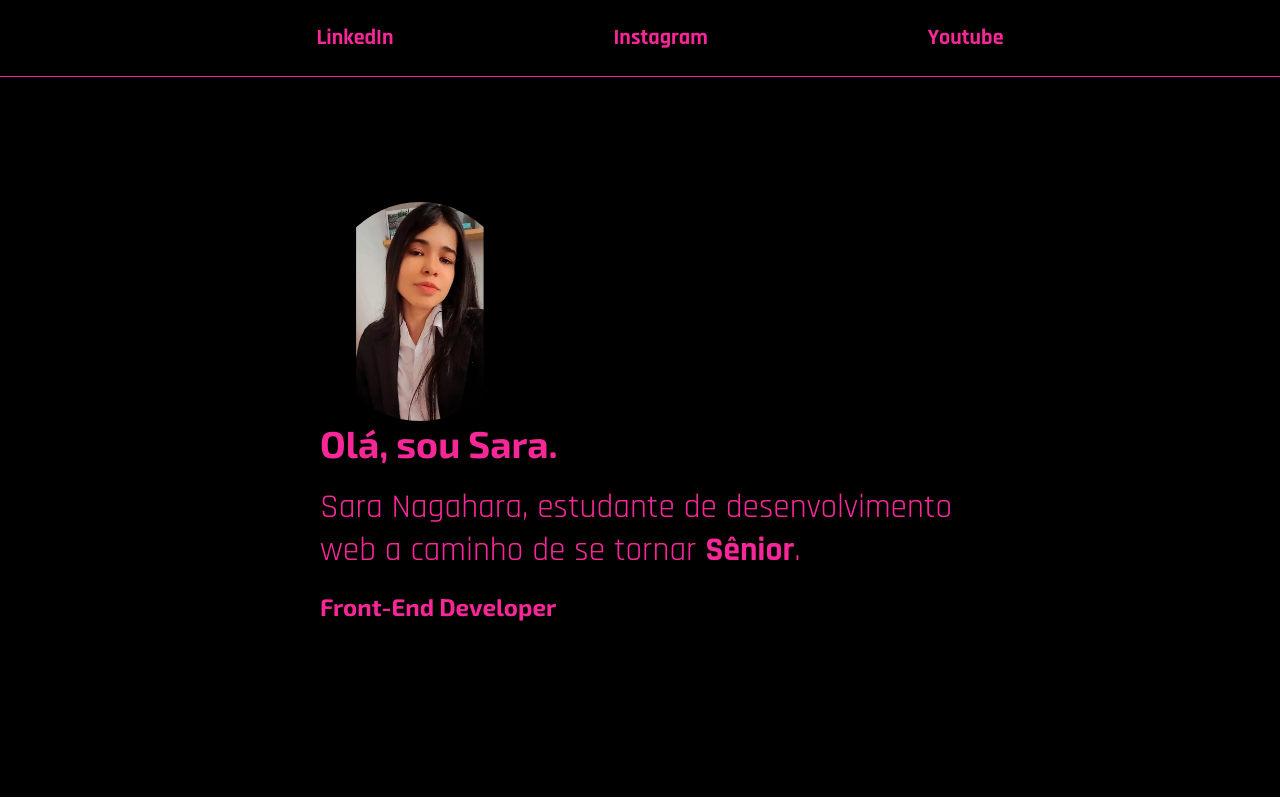
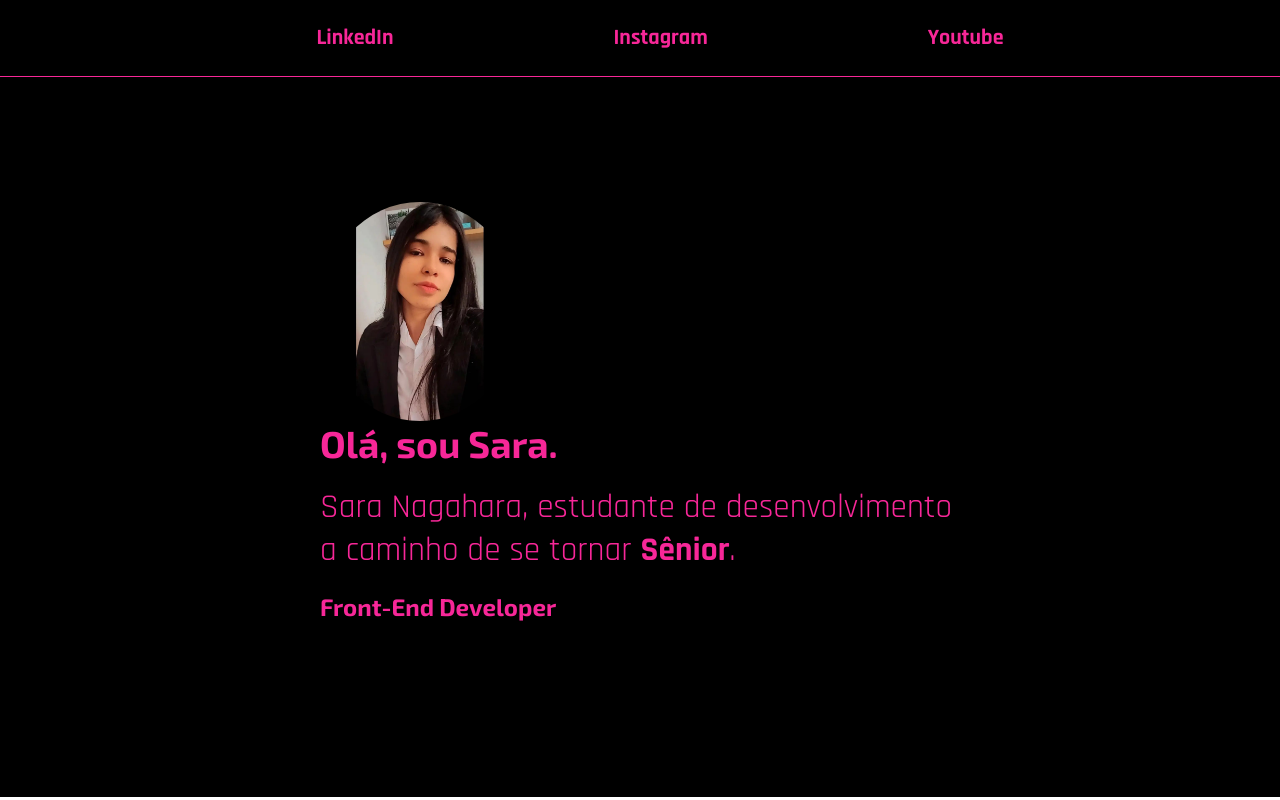
Before and after one commit to SaraNagahara/portifolio, a plain HTML site: page index.html in a window 1280 px wide. Shown: the top 800 px of the page. Drawn offline with Linux system fonts and the light colour scheme.

Commit message:
Update index.html

```diff
--- a/index.html
+++ b/index.html
@@ -39,7 +39,7 @@
         <img src="perfil.png" alt="Sara Nagahara Perfil" class="perfil">
         <div id="textos">
         <h1>Olá, sou Sara.</h1>
-        <p class="apresentacao">Sara Nagahara, estudante de desenvolvimento </br> web a caminho de se tornar <strong>Sênior</strong>.</p>
+        <p class="apresentacao">Sara Nagahara, estudante de desenvolvimento </br> a caminho de se tornar <strong>Sênior</strong>.</p>
         <h2 class="front-title-h2">Front-End Developer</h2>
         <div>
         </div>
```
